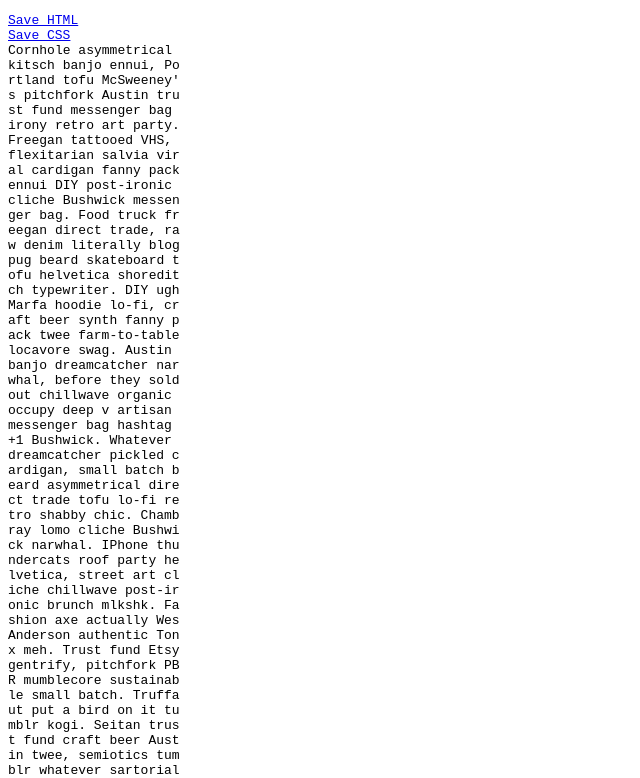
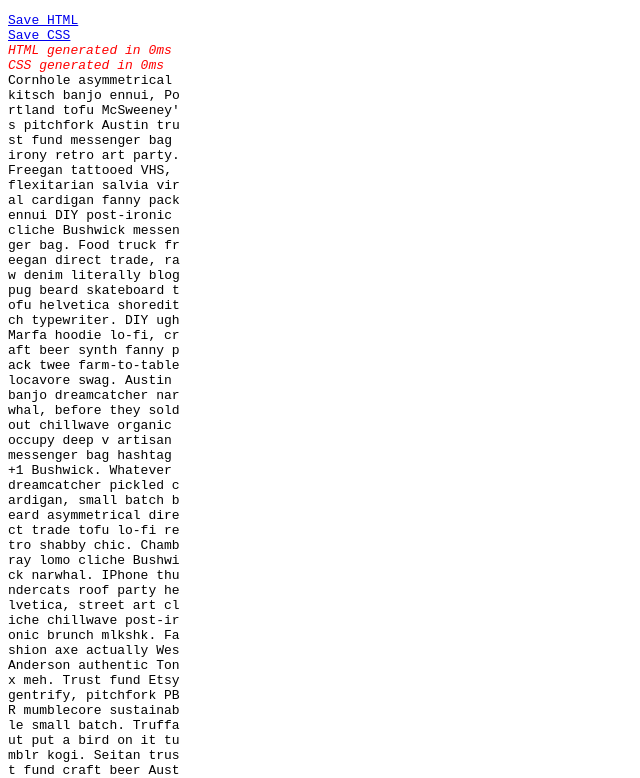
Before and after one commit to turbomaze/hlim, a plain HTML site: page index.html in a window 1280 px wide. Shown: the top 778 px of the page, without its empty margins (0-640 px from the left). Drawn offline with Linux system fonts and the light colour scheme.

Commit message:
Adds the ability to display how long it took to generate the html/css for a hlim element.

```diff
--- a/hlim.js
+++ b/hlim.js
@@ -15,6 +15,7 @@ var charHeightToWidthRatio = 2;
 var allImagePixels;
 var uniqueColors;
 var colorArray;
+var startingTime;
 
 /******************
  * work functions */
@@ -24,6 +25,7 @@ function init() {
 	allImagePixels = [];
 	uniqueColors = [];
 	colorArray = [];
+	startingTime = new Date().getTime();
 
 	/////////////////////////////////////////////////////////////////////////////////////////////////////////////////////////////////////
 	// PROCESS                                                                                                                         //
@@ -32,8 +34,8 @@ function init() {
 	// 3. add all those color rules to the css document, and add all those class associations to the colorArray                        //
 	// 4. go through all the hlim-enabled elements, setting the color of each char to the color of the corresponding pixel in the data //
 	//    *figure out which index in the data corresponds to which hlim element                                                        //
-	loadDataForAllImages(function() {			//1
-		uniquifyColors(function() {				//2
+	loadDataForAllImages(function() {					//1
+		uniquifyColors(function() {						//2
 			generateCSSForColors(function(cssRules) {	//3
 				turnHlimElementsIntoImages(cssRules);	//4
 			});
@@ -42,6 +44,7 @@ function init() {
 }
 
 function turnHlimElementsIntoImages(cssRules) {
+	var timeTakenForCSS = new Date().getTime() - startingTime;
 	var elements = document.querySelectorAll('[data-hlim-src]');
 	for (var ai = 0; ai < elements.length; ai++) {
 		var text = elements[ai];
@@ -51,21 +54,30 @@ function turnHlimElementsIntoImages(cssRules) {
 		text.style.fontFamily = 'monospace';
 
 		getPixelsFromImage(textImgSrc, charsPerLine, (function(text_, charsPerLine_, saveFilePrompt_, cssRules_) {
-			return function(data) {
-				var openTag = '<' + text_.tagName.toLowerCase();
-				for (var ai = 0; ai < text_.attributes.length; ai++) {
-					var attribute = text_.attributes[ai];
-					if (attribute.specified && attribute.name.indexOf('data-hlim-') != 0) {
-						openTag += ' ' + attribute.name + '="' + attribute.value + '"';
-					}
-				}
-				openTag += '>'
+			return function(data, timeTakenToLoadImage) {
+				var htmlStartingTime = new Date().getTime();
 				var colorSpans = textToHighlightImage(data, text_.innerHTML, charsPerLine_);
-				var closeTag = '</' + text_.tagName.toLowerCase() + '>';
 
 				if (saveFilePrompt_) {
+					var hlimTagName = text_.tagName.toLowerCase();
+					var openTag = '<' + hlimTagName;
+					for (var ai = 0; ai < text_.attributes.length; ai++) {
+						var attribute = text_.attributes[ai];
+						if (attribute.specified && attribute.name.indexOf('data-hlim-') != 0) {
+							openTag += ' ' + attribute.name + '="' + attribute.value + '"';
+						}
+					}
+					openTag += '>';
+					var closeTag = '</' + hlimTagName + '>';
+
 					text_.innerHTML = getSaveFileLink('Save HTML', openTag+colorSpans+closeTag) + '<br />' +
 									  getSaveFileLink('Save CSS', cssRules_) + '<br />' +
+									  '<i style="color: red">' +
+										   'HTML generated in ' + (timeTakenToLoadImage + (new Date().getTime() - htmlStartingTime)) + 'ms' +
+									  '</i><br />' +
+									  '<i style="color: red">' +
+										   'CSS generated in ' + timeTakenForCSS + 'ms' +
+									  '</i><br />' +
 									  colorSpans;
 				} else {
 					text_.innerHTML = colorSpans;
@@ -94,14 +106,14 @@ function generateCSSForColors(callback) {
 
 function uniquifyColors(callback) {
 	uniqueColors = []; //rgb
-	for (var key in allImagePixels) {
-		for (var bi = 0; bi < allImagePixels[key].length; bi+=4) {
-			var red = allImagePixels[key][bi+0];
-			var green = allImagePixels[key][bi+1];
-			var blue = allImagePixels[key][bi+2];
+	for (var ai = 0; ai < allImagePixels.length; ai++) { //for each image's data
+		for (var bi = 0; bi < allImagePixels[ai].length; bi+=4) { //go through its pixels
+			var red = allImagePixels[ai][bi+0];
+			var green = allImagePixels[ai][bi+1];
+			var blue = allImagePixels[ai][bi+2];
 			var color = 'rgb('+red+','+green+','+blue+')';
-			if (uniqueColors.indexOf(color) == -1) {
-				uniqueColors.push(color);
+			if (uniqueColors.indexOf(color) == -1) { //and if it has not been seen yet
+				uniqueColors.push(color); //add it to the array of unique colors
 			}
 		}
 	}
@@ -111,13 +123,13 @@ function uniquifyColors(callback) {
 function loadDataForAllImages(callback) {
 	var elements = document.querySelectorAll('[data-hlim-src]');
 	var numLeftToLoad = elements.length;
-	for (var ai = 0; ai < elements.length; ai++) {
+	for (var ai = 0; ai < elements.length; ai++) { //for every element
 		var text = elements[ai];
 		var textImgSrc = text.getAttribute('data-hlim-src');
 		var textImgWidth = text.getAttribute('data-hlim-width') || defaultWidth;
 
-		getPixelsFromImage(textImgSrc, textImgWidth, function(data) {
-			allImagePixels.push(data);
+		getPixelsFromImage(textImgSrc, textImgWidth, function(data) { //get its image
+			allImagePixels.push(data); //and add its pixels to the pixels array
 			numLeftToLoad -= 1;
 			if (numLeftToLoad == 0) callback();
 		});
@@ -176,6 +188,7 @@ function getSaveFileLink(linkText, fileContents) {
 }
 
 function getPixelsFromImage(location, width, callback) { //returns array of pixel colors in the image
+	var timeStartedGettingPixels = new Date().getTime();
 	var img = new Image(); //make a new image
 	img.onload = function() { //when it is finished loading
 		var canvas = document.createElement('canvas'); //make a canvas element
@@ -188,7 +201,7 @@ function getPixelsFromImage(location, width, callback) { //returns array of pixe
 		var imageData = ctx.getImageData(0, 0, canvas.width, canvas.height); //and grab its pixels
 		document.body.removeChild(canvas); //all done, so get rid of it
 
-		callback(imageData.data); //...all so you can send the pixels back through the callback
+		callback(imageData.data, new Date().getTime() - timeStartedGettingPixels); //...all so you can send the pixels (and the time taken to get them) back through the callback
 	};
 
 	img.src = location; //load the image
--- a/index.html
+++ b/index.html
@@ -26,12 +26,6 @@
 			Disrupt synth iPhone raw denim, Neutra occupy hashtag mustache Vice retro sustainable meggings. Kogi Williamsburg banjo scenester Portland Truffaut. Pour-over photo booth narwhal, typewriter gastropub actually hella put a bird on it. Flannel meh Wes Anderson Godard. Keytar cornhole actually, narwhal 8-bit Marfa flannel swag bespoke master cleanse brunch Wes Anderson deep v. Salvia VHS yr meggings, ethnic viral Portland Brooklyn pug Truffaut organic selvage butcher. Cliche aesthetic trust fund, asymmetrical ennui Truffaut plaid Cosby sweater chambray brunch Bushwick gastropub photo booth Schlitz squid.
 
 			Vinyl sartorial church-key, Neutra mustache dreamcatcher bespoke Vice american apparel swag roof party mixtape kale chips ugh small batch. Fanny pack cornhole Terry Richardson messenger bag photo booth scenester brunch twee. Pork belly quinoa craft beer, letterpress organic shabby chic 3 wolf moon intelligentsia Schlitz hashtag synth forage. Fanny pack four loko authentic artisan, +1 post-ironic Williamsburg kale chips direct trade actually forage trust fund McSweeney's keffiyeh. Typewriter polaroid meggings keffiyeh. Brooklyn lomo PBR, Carles chillwave put a bird on it gastropub church-key keytar. Fingerstache aesthetic ugh art party Bushwick Banksy, farm-to-table butcher pug organic scenester before they sold out Schlitz kale chips.
-
-			Austin iPhone sartorial, seitan tote bag put a bird on it direct trade wolf sriracha meh Portland american apparel. Pug tumblr authentic Austin lo-fi. Polaroid street art helvetica raw denim, you probably haven't heard of them gluten-free 3 wolf moon cray cred try-hard hella before they sold out. Typewriter jean shorts chillwave authentic thundercats pork belly. Vegan fashion axe 90's cornhole, narwhal pickled lomo literally ugh helvetica organic tofu Pinterest polaroid next level. Tattooed vinyl cred, food truck bespoke Banksy keffiyeh ethnic gluten-free cray Godard 90's. Butcher twee semiotics, organic fingerstache Etsy keytar umami chambray flexitarian yr.
-
-			3 wolf moon mixtape Terry Richardson sriracha, pour-over sartorial wolf fap. Gentrify Tonx PBR, cliche letterpress blog mumblecore. Kogi Truffaut yr, Brooklyn Banksy dreamcatcher art party Bushwick 8-bit salvia sartorial. Wolf tote bag blue bottle pitchfork occupy bicycle rights Echo Park. Irony Etsy selvage artisan gentrify salvia. Wolf pickled Williamsburg master cleanse, stumptown farm-to-table seitan bicycle rights shoreditch letterpress church-key. Retro deep v +1 biodiesel stumptown, umami wayfarers direct trade bicycle rights fap seitan.
-
-			Gluten-free kitsch leggings semiotics quinoa fanny pack, blue bottle try-hard umami YOLO sustainable. Odd Future flexitarian sriracha farm-to-table banh mi, tote bag plaid dreamcatcher scenester chambray pickled. Twee Schlitz Austin cray synth Echo Park. Forage farm-to-table 3 wolf moon, irony McSweeney's dreamcatcher fap vinyl. Stumptown Schlitz Bushwick Marfa Neutra hoodie, small batch thundercats flexitarian Truffaut trust fund DIY fashion axe kitsch. Messenger bag occupy narwhal, salvia next level fanny pack Etsy beard craft beer synth 90's fap irony photo booth thundercats. Carles intelligentsia dreamcatcher, banh mi brunch umami authentic trust fund roof party kitsch artisan.
 		</p>
 	</body>
 </html>
```
